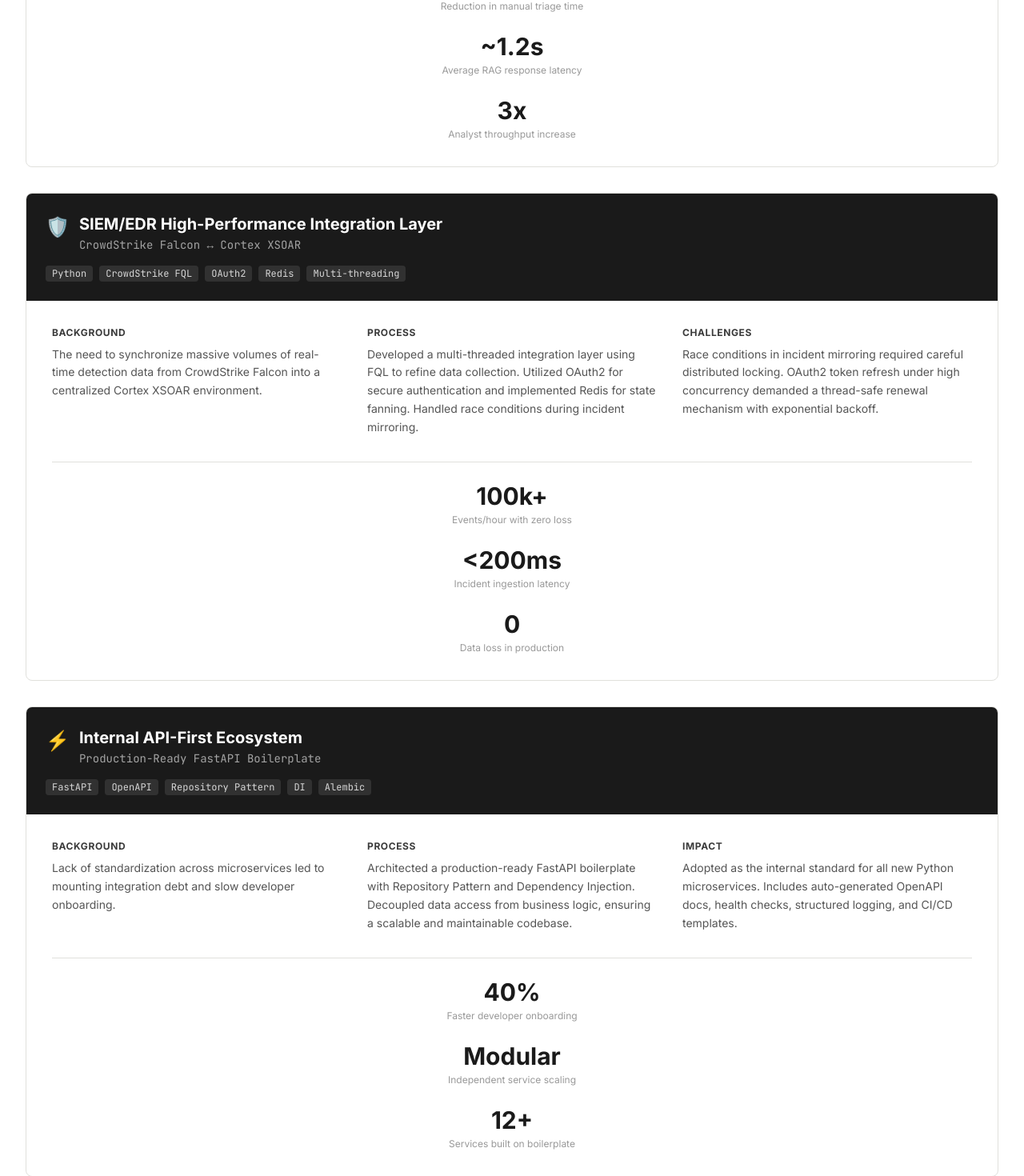
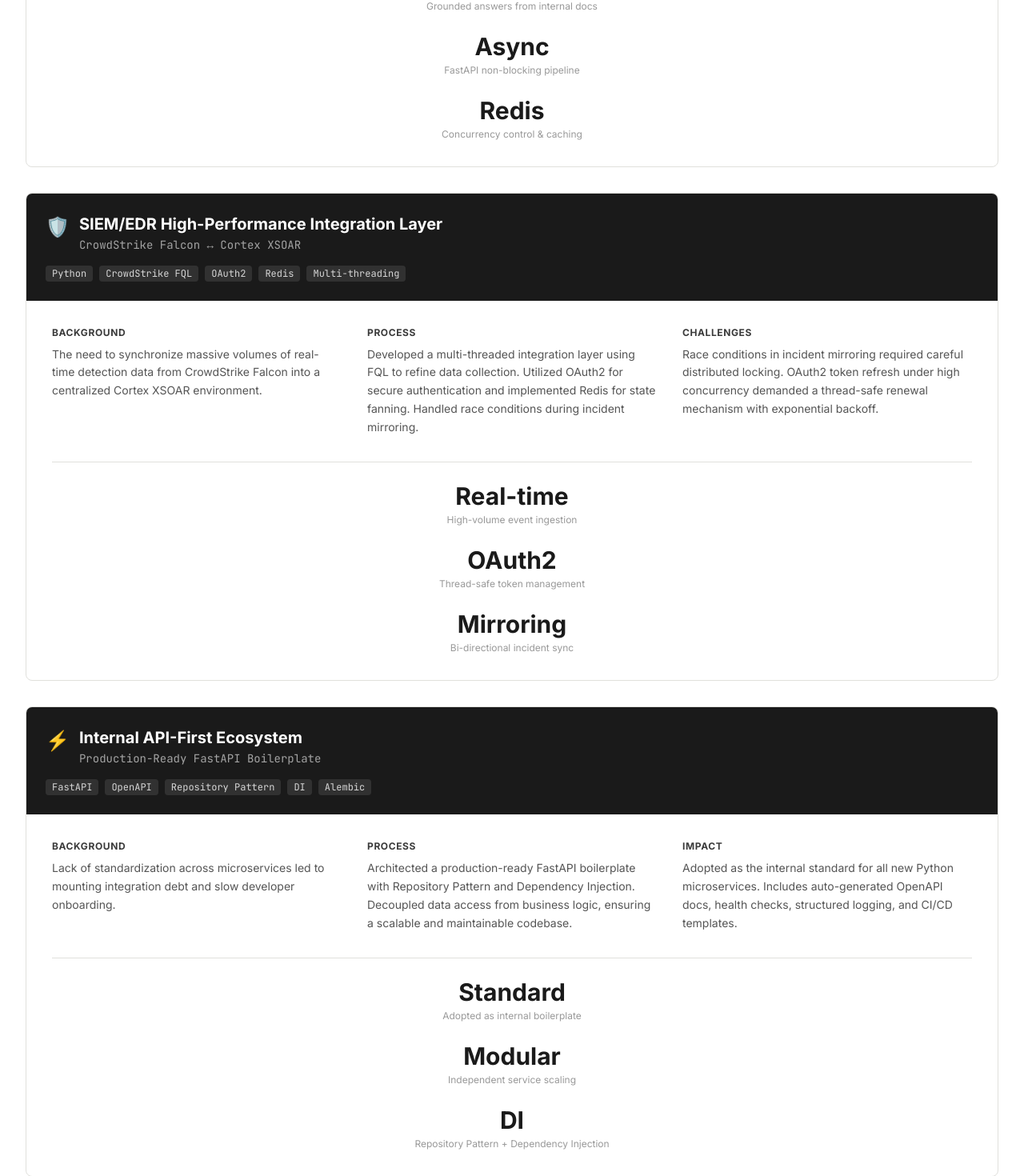
Before and after one commit to j4ngx/portfolio, a React (Vite) app: page / in a window 1280 px wide. Shown: the part 3960-5430 px from the top of the page at 80% size. Built offline with nearby package versions, Linux system fonts and the light colour scheme.

Commit message:
fix(projects): 🐛 replace fabricated metrics with qualitative outcomes
* Remove invented numeric metrics from professional projects
* Use honest qualitative descriptions instead (RAG, OAuth2, Mirroring, etc.)
* This is a real CV — no made-up data

```diff
--- a/src/data/portfolio.ts
+++ b/src/data/portfolio.ts
@@ -174,9 +174,9 @@
       },
     ],
     outcomes: [
-      { metric: '70%', label: 'Reduction in manual triage time' },
-      { metric: '~1.2s', label: 'Average RAG response latency' },
-      { metric: '3x', label: 'Analyst throughput increase' },
+      { metric: 'RAG', label: 'Grounded answers from internal docs' },
+      { metric: 'Async', label: 'FastAPI non-blocking pipeline' },
+      { metric: 'Redis', label: 'Concurrency control & caching' },
     ],
   },
   {
@@ -203,9 +203,9 @@
       },
     ],
     outcomes: [
-      { metric: '100k+', label: 'Events/hour with zero loss' },
-      { metric: '<200ms', label: 'Incident ingestion latency' },
-      { metric: '0', label: 'Data loss in production' },
+      { metric: 'Real-time', label: 'High-volume event ingestion' },
+      { metric: 'OAuth2', label: 'Thread-safe token management' },
+      { metric: 'Mirroring', label: 'Bi-directional incident sync' },
     ],
   },
   {
@@ -232,9 +232,9 @@
       },
     ],
     outcomes: [
-      { metric: '40%', label: 'Faster developer onboarding' },
+      { metric: 'Standard', label: 'Adopted as internal boilerplate' },
       { metric: 'Modular', label: 'Independent service scaling' },
-      { metric: '12+', label: 'Services built on boilerplate' },
+      { metric: 'DI', label: 'Repository Pattern + Dependency Injection' },
     ],
   },
 ]
```
